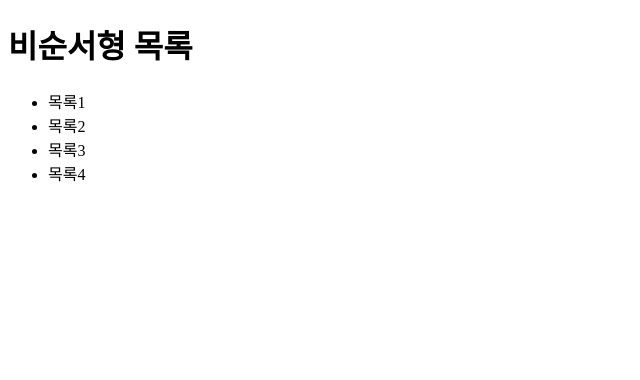
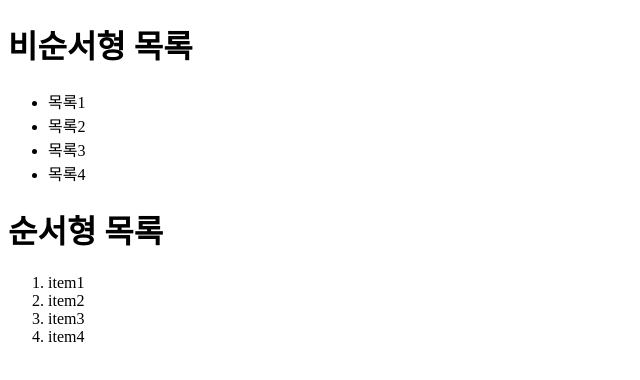
Before and after one commit to jasson0515/fus10, a plain HTML site: page view/markup.html in a window 1280 px wide. Shown: the whole page, without its empty margins (0-640 px from the left). Drawn offline with Linux system fonts and the light colour scheme.

Commit message:
순서형 목록 명령어

```diff
--- a/view/markup.html
+++ b/view/markup.html
@@ -14,5 +14,13 @@
         <li>목록3</li>
         <li>목록4</li>
     </ul>
+
+    <h1>순서형 목록</h1>
+    <ol>
+        <li>item1</li>
+        <li>item2</li>
+        <li>item3</li>
+        <li>item4</li>
+    </ol>
 </body>
 </html>
```
